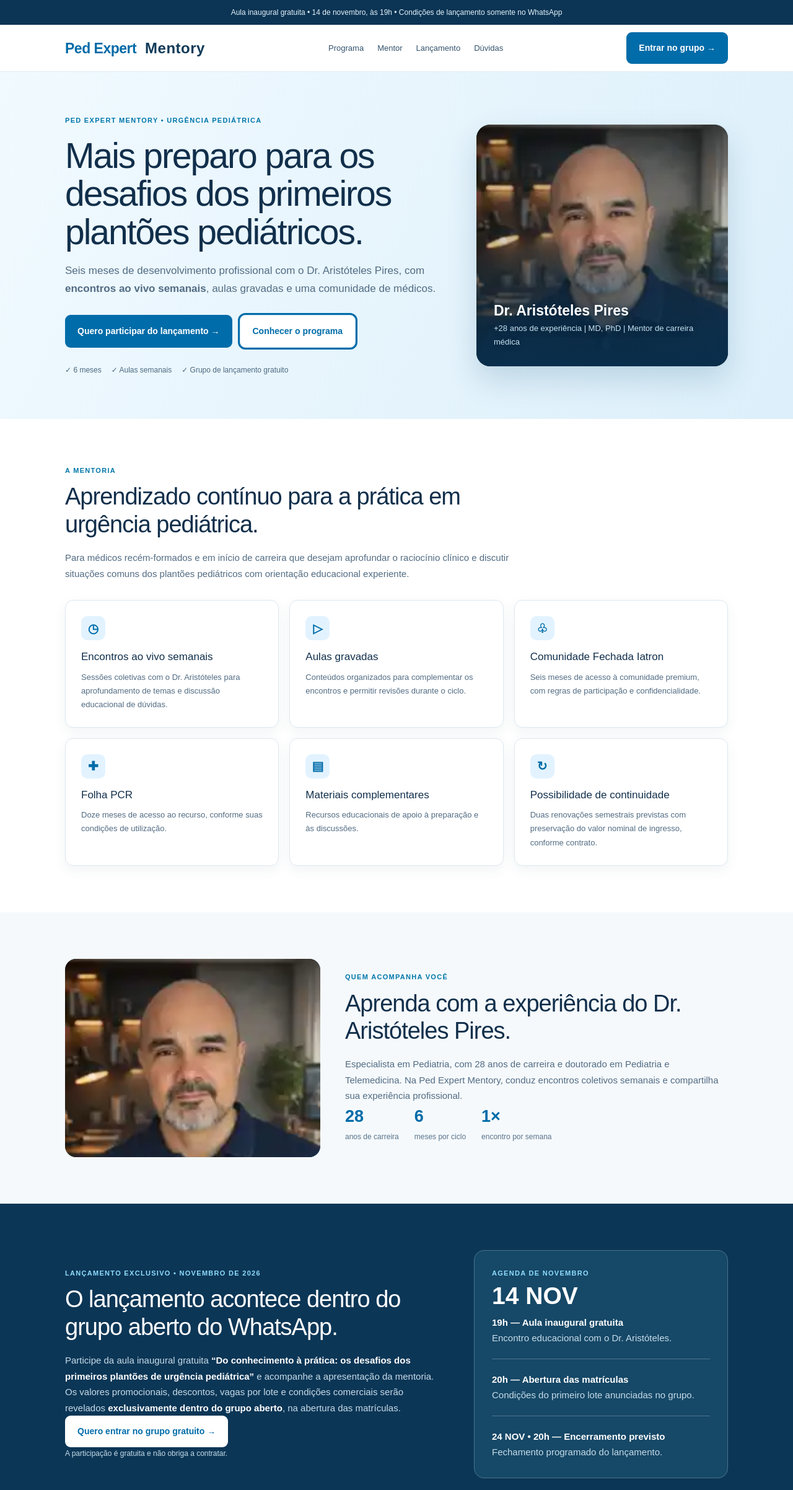
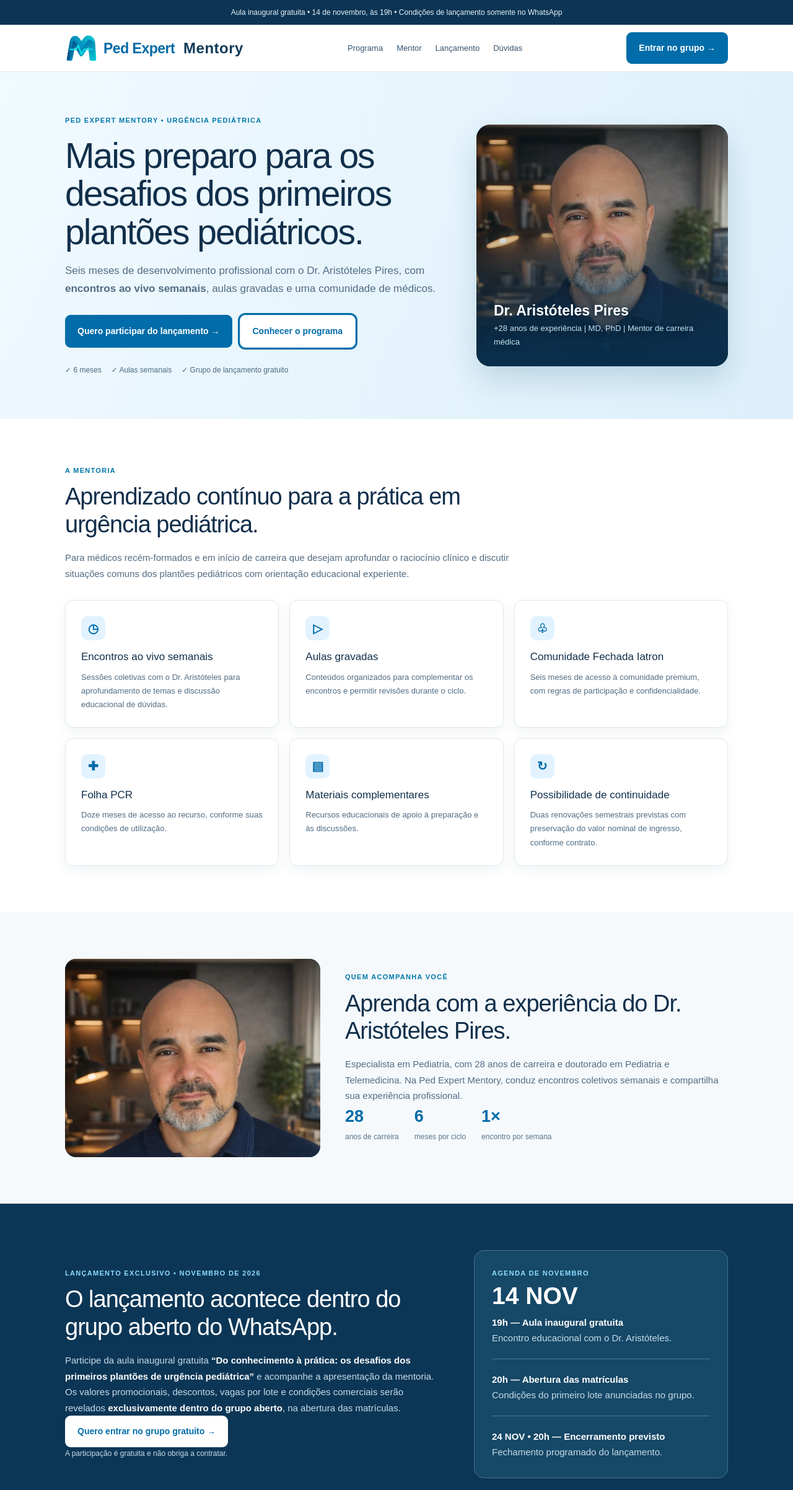
Before and after one commit to g4trader/iatron_calculator, a Next.js app in the folder frontend/: page /lancamento_mentoria in a window 1280 px wide. Shown: the top 2404 px of the page at 62% size. Built offline with nearby package versions, Linux system fonts and the light colour scheme; no server answers; the database is empty.

Commit message:
Show Mentory symbol in launch LP and use photographic mentor portrait

```diff
--- a/frontend/app/lancamento_mentoria/page.tsx
+++ b/frontend/app/lancamento_mentoria/page.tsx
@@ -94,10 +94,10 @@ export default function LancamentoMentoria() {
       @media(max-width:540px){.pediatron .wrap{padding:0 19px}.pediatron .hero{padding:48px 0}.pediatron .section,.pediatron .launch{padding:50px 0}.pediatron .cards,.pediatron .steps,.pediatron .fields{grid-template-columns:1fr}.pediatron .navin .btn{font-size:11px;padding:12px}.pediatron .logo{font-size:18px}.pediatron .product-name{font-size:20px}.pediatron .portrait{min-height:280px}}
     `}</style>
     <div className="ribbon">Aula inaugural gratuita • 14 de novembro, às 19h • Condições de lançamento somente no WhatsApp</div>
-    <header className="nav"><div className="wrap navin"><a href="#" className="logo">Ped Expert <strong className="product-name">Mentory</strong></a><nav className="navlinks"><a href="#programa">Programa</a><a href="#mentor">Mentor</a><a href="#novembro">Lançamento</a><a href="#perguntas">Dúvidas</a></nav><a className="btn" href="#inscricao">Entrar no grupo →</a></div></header>
-    <section className="hero"><div className="wrap hero-grid"><div><div className="eyebrow">Ped Expert Mentory • Urgência pediátrica</div><h1>Mais preparo para os desafios dos primeiros plantões pediátricos.</h1><p className="lead">Seis meses de desenvolvimento profissional com o Dr. Aristóteles Pires, com <strong>encontros ao vivo semanais</strong>, aulas gravadas e uma comunidade de médicos.</p><div className="actions"><a className="btn" href="#inscricao">Quero participar do lançamento →</a><a className="btn outline" href="#programa">Conhecer o programa</a></div><div className="ticks"><span>✓ 6 meses</span><span>✓ Aulas semanais</span><span>✓ Grupo de lançamento gratuito</span></div></div><div className="portrait" role="img" aria-label="Área reservada para fotografia oficial do Dr. Aristóteles Pires"><img src="/dr-aristoteles-pires.svg" alt="Dr. Aristóteles Pires" className="mentor-photo"/><strong>Dr. Aristóteles Pires</strong><p>+28 anos de experiência | MD, PhD | Mentor de carreira médica</p></div></div></section>
+    <header className="nav"><div className="wrap navin"><a href="#" className="logo" style={{display:"inline-flex",alignItems:"center",gap:10}}><img src="/mentory-brand-symbol.svg" alt="" aria-hidden="true" style={{width:52,height:52,objectFit:"contain"}}/><span>Ped Expert <strong className="product-name">Mentory</strong></span></a><nav className="navlinks"><a href="#programa">Programa</a><a href="#mentor">Mentor</a><a href="#novembro">Lançamento</a><a href="#perguntas">Dúvidas</a></nav><a className="btn" href="#inscricao">Entrar no grupo →</a></div></header>
+    <section className="hero"><div className="wrap hero-grid"><div><div className="eyebrow">Ped Expert Mentory • Urgência pediátrica</div><h1>Mais preparo para os desafios dos primeiros plantões pediátricos.</h1><p className="lead">Seis meses de desenvolvimento profissional com o Dr. Aristóteles Pires, com <strong>encontros ao vivo semanais</strong>, aulas gravadas e uma comunidade de médicos.</p><div className="actions"><a className="btn" href="#inscricao">Quero participar do lançamento →</a><a className="btn outline" href="#programa">Conhecer o programa</a></div><div className="ticks"><span>✓ 6 meses</span><span>✓ Aulas semanais</span><span>✓ Grupo de lançamento gratuito</span></div></div><div className="portrait" role="img" aria-label="Área reservada para fotografia oficial do Dr. Aristóteles Pires"><img src="/images/dr-aristoteles-pires.png" alt="Dr. Aristóteles Pires" className="mentor-photo"/><strong>Dr. Aristóteles Pires</strong><p>+28 anos de experiência | MD, PhD | Mentor de carreira médica</p></div></div></section>
     <section id="programa" className="section"><div className="wrap"><div className="intro"><div className="eyebrow">A mentoria</div><h2>Aprendizado contínuo para a prática em urgência pediátrica.</h2><p>Para médicos recém-formados e em início de carreira que desejam aprofundar o raciocínio clínico e discutir situações comuns dos plantões pediátricos com orientação educacional experiente.</p></div><div className="cards">{benefits.map(([title, description], index) => <article className="card" key={title}><div className="icon">{['◷','▷','♧','✚','▤','↻'][index]}</div><h3>{title}</h3><p>{description}</p></article>)}</div></div></section>
-    <section id="mentor" className="section alt"><div className="wrap mentor-grid"><div className="mentor-art"><img src="/dr-aristoteles-pires.svg" alt="Dr. Aristóteles Pires" className="mentor-photo"/></div><div><div className="eyebrow">Quem acompanha você</div><h2>Aprenda com a experiência do Dr. Aristóteles Pires.</h2><p>Especialista em Pediatria, com 28 anos de carreira e doutorado em Pediatria e Telemedicina. Na Ped Expert Mentory, conduz encontros coletivos semanais e compartilha sua experiência profissional.</p><div className="stats"><div><b>28</b><span>anos de carreira</span></div><div><b>6</b><span>meses por ciclo</span></div><div><b>1×</b><span>encontro por semana</span></div></div></div></div></section>
+    <section id="mentor" className="section alt"><div className="wrap mentor-grid"><div className="mentor-art"><img src="/images/dr-aristoteles-pires.png" alt="Dr. Aristóteles Pires" className="mentor-photo"/></div><div><div className="eyebrow">Quem acompanha você</div><h2>Aprenda com a experiência do Dr. Aristóteles Pires.</h2><p>Especialista em Pediatria, com 28 anos de carreira e doutorado em Pediatria e Telemedicina. Na Ped Expert Mentory, conduz encontros coletivos semanais e compartilha sua experiência profissional.</p><div className="stats"><div><b>28</b><span>anos de carreira</span></div><div><b>6</b><span>meses por ciclo</span></div><div><b>1×</b><span>encontro por semana</span></div></div></div></div></section>
     <section id="novembro" className="launch"><div className="wrap launch-grid"><div><div className="eyebrow">Lançamento exclusivo • Novembro de 2026</div><h2>O lançamento acontece dentro do grupo aberto do WhatsApp.</h2><p>Participe da aula inaugural gratuita <strong style={{color:'white'}}>“Do conhecimento à prática: os desafios dos primeiros plantões de urgência pediátrica”</strong> e acompanhe a apresentação da mentoria.</p><p>Os valores promocionais, descontos, vagas por lote e condições comerciais serão revelados <strong style={{color:'white'}}>exclusivamente dentro do grupo aberto</strong>, na abertura das matrículas.</p><a className="btn light" href="#inscricao">Quero entrar no grupo gratuito →</a><p style={{fontSize:12}}>A participação é gratuita e não obriga a contratar.</p></div><div className="agenda"><div className="eyebrow">Agenda de novembro</div><div className="date">14 NOV</div><p><b>19h — Aula inaugural gratuita</b><br/>Encontro educacional com o Dr. Aristóteles.</p><hr/><p><b>20h — Abertura das matrículas</b><br/>Condições do primeiro lote anunciadas no grupo.</p><hr/><p><b>24 NOV • 20h — Encerramento previsto</b><br/>Fechamento programado do lançamento.</p></div></div></section>
     <section className="section pale"><div className="wrap"><div className="intro"><div className="eyebrow">Condições de participação</div><h2>Uma jornada de seis meses. As condições de matrícula serão divulgadas no grupo.</h2><p>A Ped Expert Mentory reúne encontros ao vivo semanais, aulas gravadas, materiais complementares, seis meses de Comunidade Fechada Iatron e doze meses de acesso à Folha PCR. As condições comerciais do lançamento não serão publicadas nesta página.</p><a href="#inscricao" className="btn">Receber informações no WhatsApp →</a></div></div></section>
     <section className="section"><div className="wrap"><div className="eyebrow">Como participar</div><h2>Três passos para acompanhar o lançamento.</h2><div className="steps"><div className="step"><b>01</b><h3>Faça sua inscrição</h3><p>Informe seus dados e autorize o contato sobre o lançamento.</p></div><div className="step"><b>02</b><h3>Entre no grupo aberto</h3><p>Receba orientações e acesso à programação da aula inaugural.</p></div><div className="step"><b>03</b><h3>Acompanhe a abertura</h3><p>Em 14/11, às 20h, as condições comerciais serão divulgadas no grupo.</p></div></div></div></section>
```
